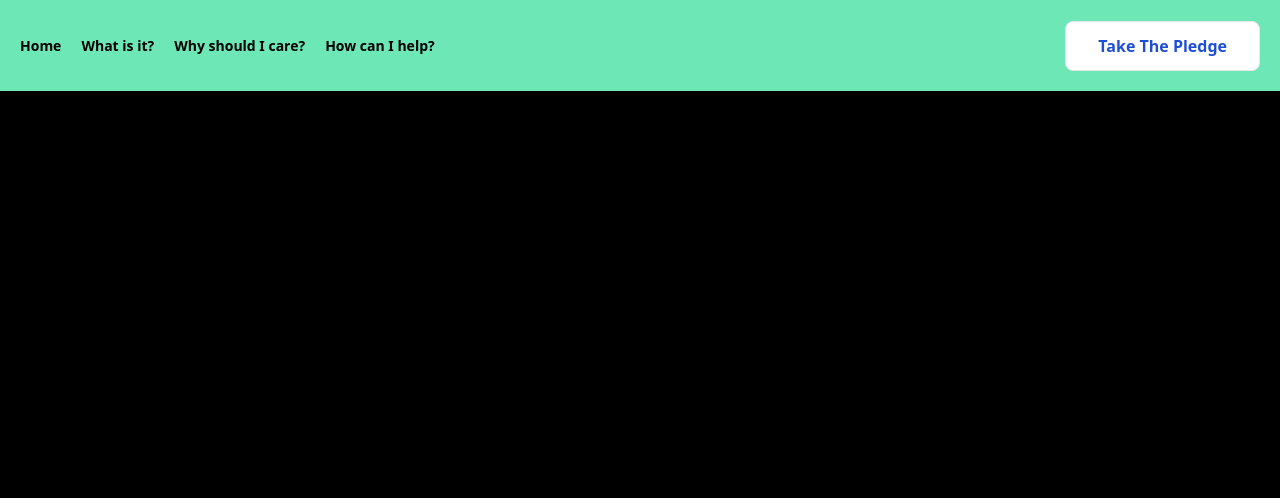
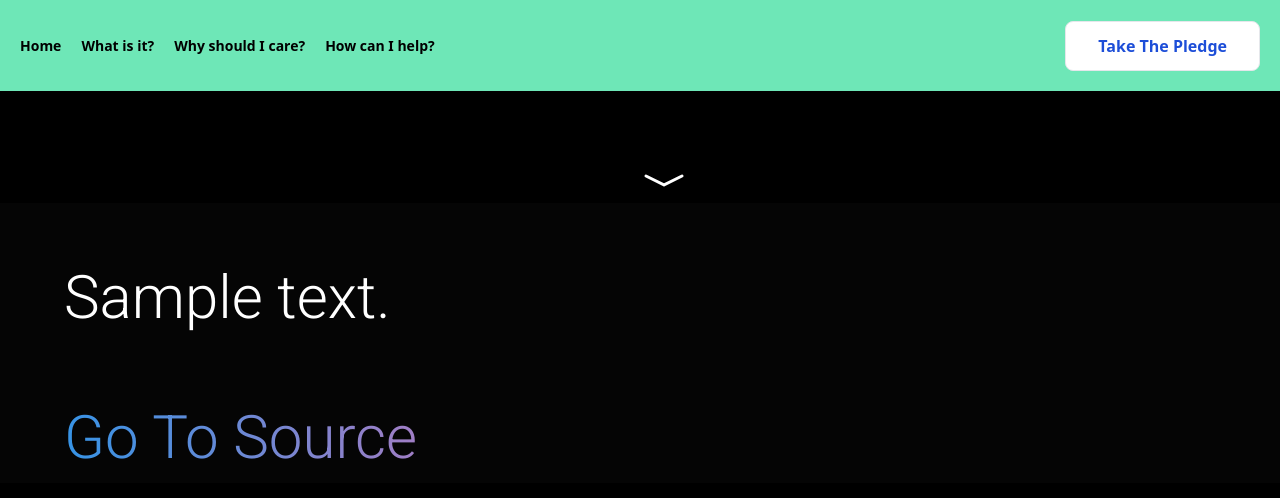
Before and after one commit to Atharv-Attri/Compsci-site, a Flask app: template templates/how.html in a window 1280 px wide. Shown: the top 498 px of the page. Run offline with Flask 2, Linux system fonts and the light colour scheme; the template is opened without the code that fills it: most values are stand-ins (such as "Sample title", 1, 10 or a date in 2020).

Commit message:
everything but pledge done

```diff
--- a/app.py
+++ b/app.py
@@ -51,7 +51,8 @@ def why():
 
 @app.route("/how-help")
 def how():
-    return render_template("why.html")
+    info = text.how_text()
+    return render_template("how.html", source=info["source"], text=info["text"])
 
 
 @app.route("/pledge", methods=["GET", "POST"])
--- a/templates/base.html
+++ b/templates/base.html
@@ -34,9 +34,15 @@
             </button>
         </div>
     </header>
-
+    <div class="text-center">
+    <svg xmlns="http://www.w3.org/2000/svg" width="3em" height="3em" fill="currentColor" class="bi bi-chevron-compact-down" viewBox="0 0 16 16" style="margin-left:50%;margin-top:5%">
+        <path fill-rule="evenodd" d="M1.553 6.776a.5.5 0 0 1 .67-.223L8 9.44l5.776-2.888a.5.5 0 1 1 .448.894l-6 3a.5.5 0 0 1-.448 0l-6-3a.5.5 0 0 1-.223-.67z"/>
+      </svg>
+    </div>
         {% block main %}{% endblock %}
-
+        <script src="https://code.jquery.com/jquery-3.5.1.min.js">
+        </script>
+        <script src="./static/fadein.js"> </script>
 </body>
 
 </html>
--- a/templates/how.html
+++ b/templates/how.html
@@ -4,4 +4,17 @@
 
 {% block main %}
 
+{% for i in text %}
+<section class="text1" style="background-color: rgb(5, 5, 5); padding-top: 50px; padding-left:5%;">
+    <h3 style="font-family: 'Roboto', sans-serif; font-size: 60px;color:white;">{{ i }}</h1>
+  </section>
+
+{% endfor %}
+<section class="text1" style="background-color: rgb(5, 5, 5); padding-top: 50px; padding-left:5%;">
+    <h1 style="font-family: 'Roboto', sans-serif; font-size: 60px;color:white; background:
+    -webkit-linear-gradient(10deg,#3494E6,#EC6EAD,#FFF);
+  -webkit-background-clip: text;
+  -webkit-text-fill-color: transparent;"><a href={{ source }}>Go To Source</a></h1>
+  </section>
+
 {% endblock %}
--- a/templates/index.html
+++ b/templates/index.html
@@ -82,7 +82,5 @@
     </a>
   </section>
 
-  <script src="https://code.jquery.com/jquery-3.5.1.min.js">
-  </script>
-  <script src="./static/fadein.js"> </script>
+
 {% endblock %}
--- a/templates/what.html
+++ b/templates/what.html
@@ -15,9 +15,5 @@
     -webkit-linear-gradient(10deg,#3494E6,#EC6EAD,#FFF);
   -webkit-background-clip: text;
   -webkit-text-fill-color: transparent;"><a href={{ source }}>Go To Source</a></h1>
-  </section>
 
-<script src="https://code.jquery.com/jquery-3.5.1.min.js">
-</script>
-<script src="./static/fadein.js"> </script>
 {% endblock %}
--- a/templates/why.html
+++ b/templates/why.html
@@ -17,7 +17,5 @@
   -webkit-text-fill-color: transparent;"><a href={{ source }}>Go To Source</a></h1>
   </section>
 
-<script src="https://code.jquery.com/jquery-3.5.1.min.js">
-</script>
-<script src="./static/fadein.js"> </script>
+
 {% endblock %}
--- a/text.py
+++ b/text.py
@@ -17,7 +17,7 @@ def what_text() -> dict:
 def how_text() -> dict:
     text = """If nothing else, this is clear: For every step we take to fight ageism against Elders, we need to take an equivalent one for youth. For every Elder’s story that you listen to, take some time to get to know a young person. Ageism against any age group will never truly be defeated, unless we simultaneously deal with how it affects young and old alike. Doing so also builds a much-needed bridge between Elders and young people. As natural allies, they need each other, perhaps now more than ever."""
     text = seperate(text)
-    source = "https://en.wikipedia.org/wiki/Ageism"
+    source = "https://changingaging.org/culture-change/ageism-not-just-for-grown-ups/"
     return {"text": text, "source": source}
 
 
```
